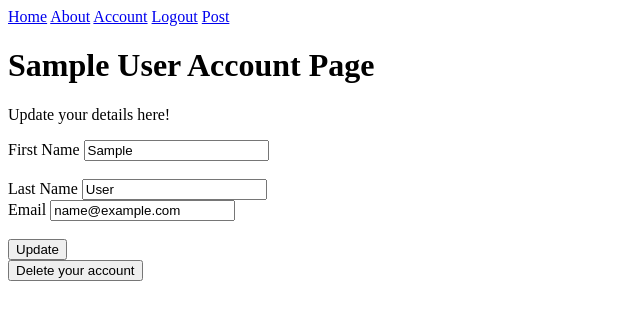
After one commit to nidakhawar/flask-blog, a Flask app: page /account in a window 1280 px wide. The commit adds this page. Shown: the top 320 px of the page, without its empty margins (0-640 px from the left). Run offline with Flask 2, Linux system fonts and the light colour scheme; the visitor is signed in with stand-in values (Sample User, id 1); data comes from the database, SQL or seed files in the repository.

Commit message:
worked upto stage 10

```diff
--- a/application/forms.py
+++ b/application/forms.py
@@ -2,21 +2,9 @@ from flask_wtf import FlaskForm
 from wtforms import StringField, SubmitField, PasswordField, BooleanField
 from wtforms.validators import DataRequired, Length, Email, EqualTo, ValidationError
 from application.models import Users
-
+from flask_login import current_user
 
 class PostForm(FlaskForm):
-    first_name = StringField('First Name',
-        validators = [
-            DataRequired(),
-            Length(min=2, max=30)
-        ]
-    )
-    last_name = StringField('Last Name',
-        validators = [
-            DataRequired(),
-            Length(min=2, max=30)
-        ]
-    )
     title = StringField('Title',
         validators = [
             DataRequired(),
@@ -32,6 +20,18 @@ class PostForm(FlaskForm):
     submit = SubmitField('Post!')
 
 class RegistrationForm(FlaskForm):
+    first_name = StringField('First Name',
+        validators = [
+            DataRequired(),
+            Length(min=2, max=30)
+        ]
+    )
+    last_name = StringField('Last Name',
+        validators = [
+            DataRequired(),
+            Length(min=2, max=30)
+        ]
+    )
     email = StringField('Email',
         validators = [
             DataRequired(),
@@ -70,6 +70,30 @@ class LoginForm(FlaskForm):
             DataRequired()
         ]
     )
-
     remember = BooleanField('Remember Me')
     submit = SubmitField('Login')
+
+
+class UpdateAccountForm(FlaskForm):
+    first_name = StringField('First Name',
+        validators=[
+            DataRequired(),
+            Length(min=4, max=30)
+        ])
+    last_name = StringField('Last Name',
+        validators=[
+            DataRequired(),
+            Length(min=4, max=30)
+        ])
+    email = StringField('Email',
+        validators=[
+            DataRequired(),
+            Email()
+        ])
+    submit = SubmitField('Update')
+
+    def validate_email(self,email):
+        if email.data != current_user.email:
+            user = Users.query.filter_by(email=email.data).first()
+            if user:
+                raise ValidationError('Email already in use')
--- a/application/models.py
+++ b/application/models.py
@@ -1,10 +1,11 @@
 from application import db, login_manager
 from flask_login import UserMixin
+from datetime import datetime
 
 class Posts(db.Model):
+    date_posted = db.Column(db.DateTime, nullable=False, default=datetime.utcnow)
+    user_id = db.Column(db.Integer, db.ForeignKey('users.id'), nullable=False)
     id = db.Column(db.Integer, primary_key=True)
-    first_name = db.Column(db.String(30), nullable=False)
-    last_name = db.Column(db.String(30), nullable=False)
     title = db.Column(db.String(100), nullable=False, unique=True)
     content = db.Column(db.String(500), nullable=False, unique=True)
 
@@ -16,11 +17,17 @@ class Posts(db.Model):
 
 class Users(db.Model, UserMixin):
     id = db.Column(db.Integer, primary_key=True)
-    email = db.Column(db.String(500), nullable=False, unique=True)
+    first_name = db.Column(db.String(30), nullable=False)
+    last_name = db.Column(db.String(30), nullable=False)
+    email = db.Column(db.String(150), nullable=False, unique=True)
     password = db.Column(db.String(500), nullable=False)
+    posts = db.relationship('Posts', backref='author', lazy=True)
 
     def __repr__(self):
-        return ''.join(['UserID: ', str(self.id), '\r\n', 'Email: ', self.email])
+        return ''.join([
+            'User ID: ', self.user_id, '\r\n',
+            'Title: ', self.title, '\r\n', self.content
+    ])
 
 @login_manager.user_loader
 def load_user(id):
--- a/application/routes.py
+++ b/application/routes.py
@@ -3,7 +3,7 @@ from flask_login import login_user, current_user, logout_user, login_required
 from flask import render_template, redirect, url_for, request
 from application import app, db, bcrypt
 from application.models import Posts, Users
-from application.forms import PostForm, RegistrationForm, LoginForm
+from application.forms import PostForm, RegistrationForm, LoginForm, UpdateAccountForm
 
 # define routes for / & /home, this function will be called when these are accessed
 @app.route('/')
@@ -35,10 +35,12 @@ def login():
 @app.route('/register', methods=['GET', 'POST'])
 def register():
     form = RegistrationForm()
+    if current_user.is_authenticated:
+        return redirect(url_for('home'))
     if form.validate_on_submit():
         hash_pw = bcrypt.generate_password_hash(form.password.data)
 
-        user = Users(email=form.email.data, password=hash_pw)
+        user = Users(first_name=form.first_name.data, last_name=form.last_name.data, email=form.email.data, password=hash_pw)
 
         db.session.add(user)
         db.session.commit()
@@ -53,10 +55,9 @@ def post():
     form = PostForm()
     if form.validate_on_submit():
         postData = Posts(
-            first_name = form.first_name.data,
-            last_name = form.last_name.data,
             title = form.title.data,
-            content = form.content.data
+            content = form.content.data,
+            author = current_user
         )
 
         db.session.add(postData)
@@ -69,6 +70,36 @@ def post():
 
     return render_template('post.html', title='Post', form=form)
 
+@app.route('/account', methods=['GET', 'POST'])
+@login_required
+def account():
+    form = UpdateAccountForm()
+    if form.validate_on_submit():
+        current_user.first_name = form.first_name.data
+        current_user.last_name = form.last_name.data
+        current_user.email = form.email.data
+        db.session.commit()
+        return redirect(url_for('account'))
+    elif request.method == 'GET':
+        form.first_name.data = current_user.first_name
+        form.last_name.data = current_user.last_name
+        form.email.data = current_user.email
+    return render_template('account.html', title='Account', form=form)
+
+@app.route("/account/delete", methods=["GET", "POST"])
+@login_required
+def account_delete():
+        user = current_user.id
+        posts = Posts.query.filter_by(user_id=user)
+        for post in posts:
+                db.session.delete(post)
+        account = Users.query.filter_by(id=user).first()
+        logout_user()
+        db.session.delete(account)
+        db.session.commit()
+        return redirect(url_for('register'))
+
+
 @app.route("/logout")
 def logout():
     logout_user()
--- /dev/null
+++ b/application/templates/account.html
@@ -0,0 +1,53 @@
+{% extends "layout.html" %}
+{% block body_content %}
+<h1>{{ current_user.first_name }} {{ current_user.last_name }} Account Page</h1>
+    <p>Update your details here!</p>
+    <div class='form'>
+        <form method='POST' action=''>
+            {{ form.hidden_tag() }}
+            <div class="form-group">
+                {{ form.first_name.label }}
+                {{ form.first_name }}
+                {% if form.first_name.errors %}
+                <div class="error">
+                    {% for error in form.first_name.errors %}
+                        <span>{{ error }}</span>
+                    {% endfor %}
+                </div>
+                {% endif %}
+            </div>
+            <br>
+            <div class="form-group">
+                {{ form.last_name.label }}
+                {{ form.last_name }}
+                {% if form.last_name.errors %}
+                <div class="error">
+                    {% for error in form.last_name.errors %}
+                        <span>{{ error }}</span>
+                    {% endfor %}
+                </div>
+                {% endif %}
+            </div>
+            <div class='form_group'>
+                {{ form.email.label }}
+                {{ form.email }}
+                {% if form.email.errors %}
+                    <div class='error'>
+                        {% for error in form.email.errors %}
+                            <span>{{ error }}</span>
+                        {% endfor %}
+                    </div>
+                {% endif %}
+            </div>
+            <br>
+            <div>
+                {{ form.submit }}
+            </div>
+        </form>
+        <form action="{{ url_for('account_delete') }}">
+            <button type="submit">Delete your account</button>
+        </form>
+
+    </div>
+
+{% endblock %}
--- a/application/templates/home.html
+++ b/application/templates/home.html
@@ -4,9 +4,9 @@
         {% for post in post %}
         <div>
             <h3>{{ post.title}}</h3>
-            <h3>{{ post.first_name}}</h3>
-            <h3>{{ post.last_name}}</h3>
-            <h3>{{ post.content}}</h3>
+            <span>by <i>{{ post.author.first_name }} {{ post.author.last_name }}</i></span>
+            <span>on the <i>{{ post.date_posted }}</i></span>
+             <p>{{ post.content }}</p>
         </div>
         {% endfor %}
 {% endblock body_content %}
--- a/application/templates/layout.html
+++ b/application/templates/layout.html
@@ -1,13 +1,11 @@
 <!DOCTYPE html>
 <html>
-<head>
-<title>{{ title }} - Page</title>
-</head>
-<body>
+	<body>
     <div class=navbar>
 		{% if current_user.is_authenticated %}
 			<a href="{{ url_for('home') }}">Home</a>
 			<a href="{{ url_for('about') }}">About</a>
+			<a href="{{ url_for('account') }}">Account</a>
 			<a href="{{ url_for('logout') }}">Logout</a>
 			<a href="{{ url_for('post') }}">Post</a>
 		{% else %}
@@ -17,7 +15,6 @@
 			<a href="{{ url_for('register') }}">Register</a>
 		{% endif %}
 	</div>
-
-{% block body_content %}{% endblock %}
-</body>
+	{% block body_content %}{% endblock %}
+	</body>
 </html>
--- a/application/templates/login.html
+++ b/application/templates/login.html
@@ -1,7 +1,5 @@
-<!-- this is a very simple html file to demonstrate the template functionality -->
 {% extends "layout.html" %}
 {% block body_content %}
-<p>login in to this app</p>
 <div class='form'>
     <form method='POST' action=''>
         {{ form.hidden_tag() }}
@@ -16,9 +14,7 @@
                 </div>
             {% endif %}
         </div>
-
-        <!--Password and Check Password fields-->
-
+        <br>
         <div class='form_group'>
             {{ form.password.label }}
             {{ form.password }}
```
Also changed, not shown: application/templates/post.html (+0 -27 lines), application/templates/register.html (+23 -0 lines).
